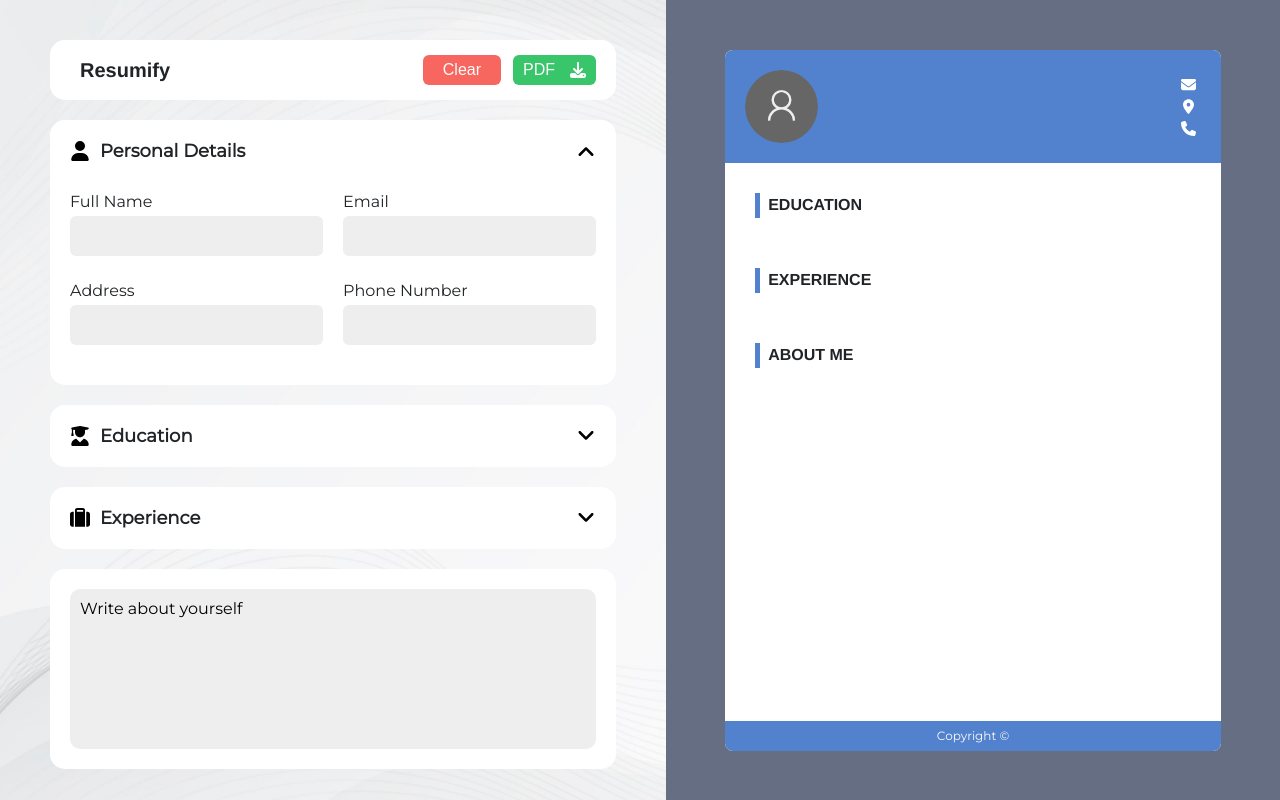
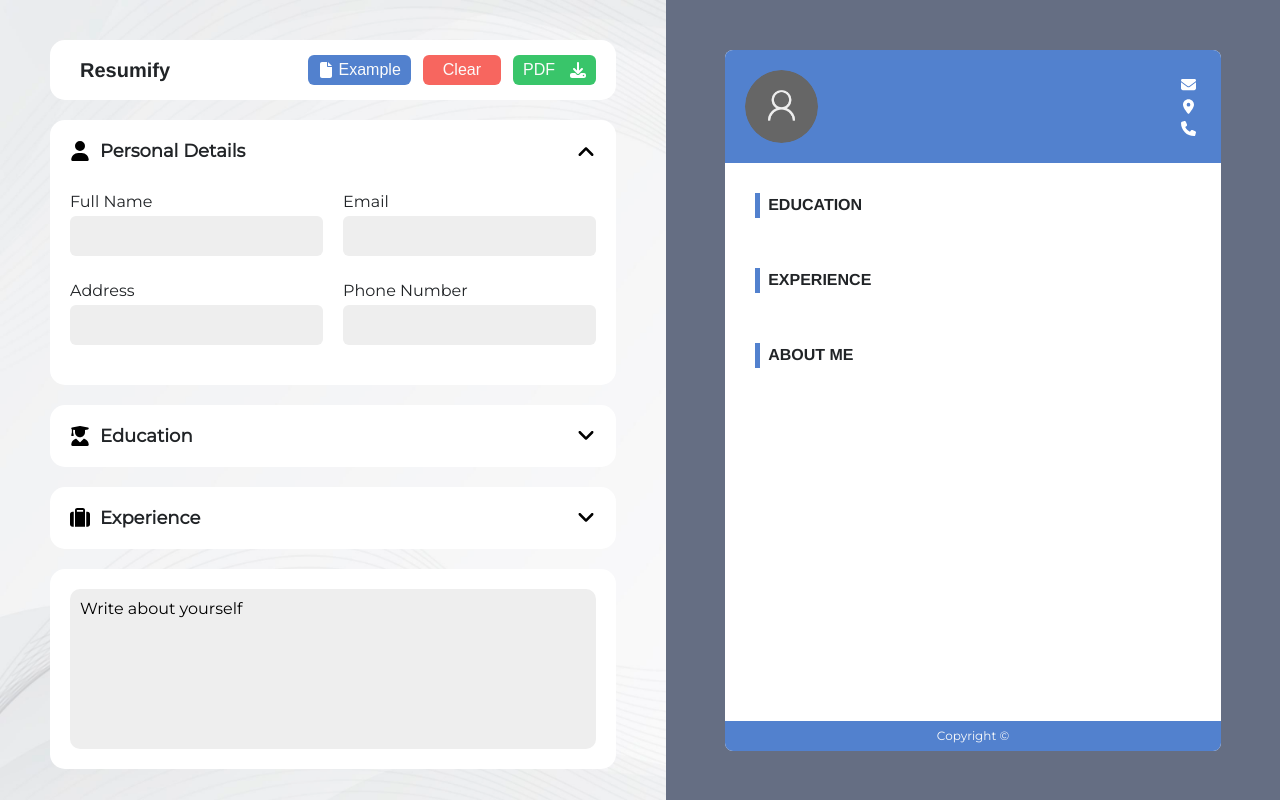
Before and after one commit to stefanbrkic1/cv-app, a React (Vite) app: page / in a window 1280 px wide. Both pictures are taken after a click on the button "Get Started". Built offline with nearby package versions, Linux system fonts and the light colour scheme.

Commit message:
Implemented Loading Resume Example

```diff
--- a/src/components/ResumePage.jsx
+++ b/src/components/ResumePage.jsx
@@ -28,14 +28,6 @@ function ResumePage() {
     }
   }
 
-  const [experienceData, setExperienceData] = useState({
-    companyName: "",
-    positionTitle: "",
-    location: "",
-    startDate: "",
-    endDate: "",
-  });
-
   const [personalDetailsData, setPersonalDetailsData] = useState({
     fullName: "",
     email: "",
@@ -46,6 +38,14 @@ function ResumePage() {
   const [educationData, setEducationData] = useState({
     school: "",
     degree: "",
+    location: "",
+    startDate: "",
+    endDate: "",
+  });
+
+  const [experienceData, setExperienceData] = useState({
+    companyName: "",
+    positionTitle: "",
     location: "",
     startDate: "",
     endDate: "",
@@ -63,6 +63,37 @@ function ResumePage() {
     }
   }
 
+  function loadExample() {
+    setPersonalDetailsData({
+      fullName: "Stefan Brkic",
+      email: "stefanbrkicdzn.contact@gmail.com",
+      phoneNumber: "062/ 8724091",
+      address: "Milutina Milankovica 230",
+    });
+
+    setEducationData({
+      school: "Tech University",
+      degree: "Bachelor of Science in Computer Science",
+      location: "Silicon Valley, CA",
+      startDate: "2015-01-01",
+      endDate: "2018-05-23",
+    });
+
+    setExperienceData({
+      companyName: "Tech Solutions",
+      positionTitle: "Frontend Developer",
+      location: "Belgrade, Serbia",
+      startDate: "2019-05-01",
+      endDate: "2023-10-23",
+    });
+
+    setAboutText(
+      "Results-driven and highly motivated professional with a proven track record in [Your Industry/Field]. Possessing a unique blend of technical expertise, strategic thinking, and effective communication skills, I am dedicated to delivering outstanding results in dynamic and challenging environments. With a passion for [Key Interest or Skill], I consistently strive for excellence and thrive on tackling new challenges. Known for my collaborative approach, adaptability, and commitment to achieving organizational goals, I am confident in my ability to contribute positively to any team."
+    );
+
+    aboutTextInput.value = aboutText;
+  }
+
   return (
     <div className="resume-container">
       <section className="container-left">
@@ -72,6 +103,10 @@ function ResumePage() {
             <div className="logo">Resumify</div>
           </div>
           <div className="nav-right">
+            <button className="load-example-btn" onClick={loadExample}>
+              <div className="load-icon"></div>
+              <div className="load-text">Example</div>
+            </button>
             <button className="clear-btn">
               Clear <div className="clear-icon"></div>
             </button>
@@ -80,6 +115,7 @@ function ResumePage() {
             </button>
           </div>
         </nav>
+
         {/* Dropdowns section */}
         <div
           className={`dropdown ${
@@ -144,7 +180,7 @@ function ResumePage() {
         <div className="about-section">
           <textarea
             name="about"
-            id="aboutText"
+            id="aboutTextInput"
             cols="30"
             rows="10"
             onInput={(e) => setAboutText(e.target.value)}
--- a/src/styles/style.css
+++ b/src/styles/style.css
@@ -287,6 +287,30 @@ a {
   font-family: var(--heading-font-bold);
   border-radius: 6px;
   font-size: 20rem;
+}
+
+.load-example-btn {
+  padding: 6px 10px 6px 10px;
+  appearance: none;
+  border: none;
+  border-radius: 6px;
+  font-size: 16rem;
+  background-color: var(--primary-color);
+  cursor: pointer;
+  color: var(--text-color);
+  display: flex;
+  justify-content: center;
+  align-items: center;
+  gap: 5px;
+}
+
+.load-icon {
+  width: 16px;
+  height: 16px;
+  background-image: url(../assets/img/example.svg);
+  background-position: center;
+  background-repeat: no-repeat;
+  background-size: contain;
 }
 
 .clear-btn {
```
Also changed, not shown: src/assets/img/example.svg (added).
